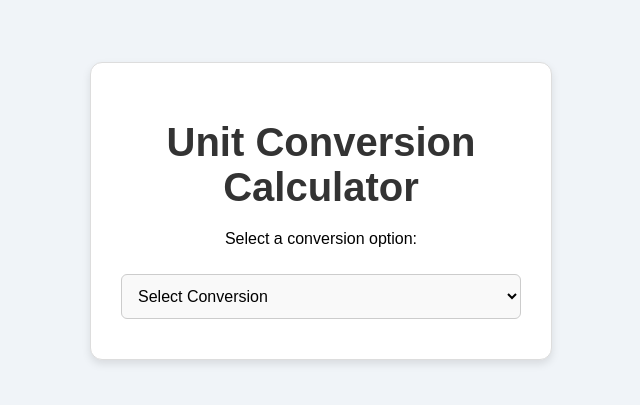
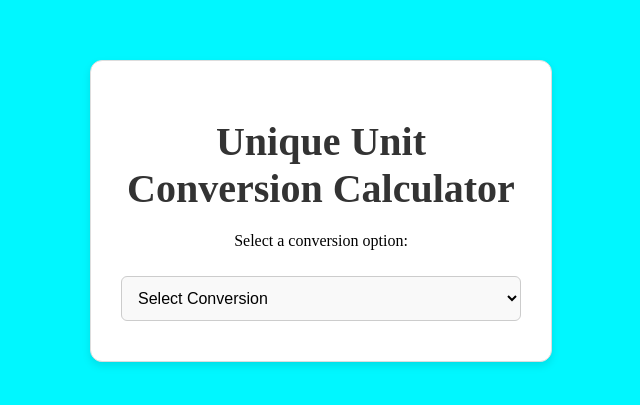
Before and after one commit to maheshgaikwad-code/MINI-PROJECT-2.0, a plain HTML site: page index.html in a window 1280 px wide. Shown: the part 189-594 px from the top of the page, without its empty margins (319-959 px from the left). Drawn offline with Linux system fonts and the light colour scheme.

Commit message:
index.html

```diff
--- a/index.html
+++ b/index.html
@@ -3,12 +3,12 @@
 <head>
     <meta charset="UTF-8">
     <meta name="viewport" content="width=device-width, initial-scale=1.0">
-    <title>Unit Conversion Calculator</title>
+    <title>Unique Unit Conversion Calculator</title>
     <style>
         /* Global styles */
         body {
-            font-family: 'Arial', sans-serif;
-            background-color: #f0f4f8;
+            font-family: 'Times New Roman', serif;
+            background-color: #00f7ff;;
             margin: 0;
             padding: 0;
             display: flex;
@@ -79,7 +79,7 @@
 </head>
 <body>
     <div class="container">
-        <h1>Unit Conversion Calculator</h1>
+        <h1>Unique Unit Conversion Calculator</h1>
         <p>Select a conversion option:</p>
         <select id="conversionType" onchange="showConversionMenu()">
             <option value="0">Select Conversion</option>
```
